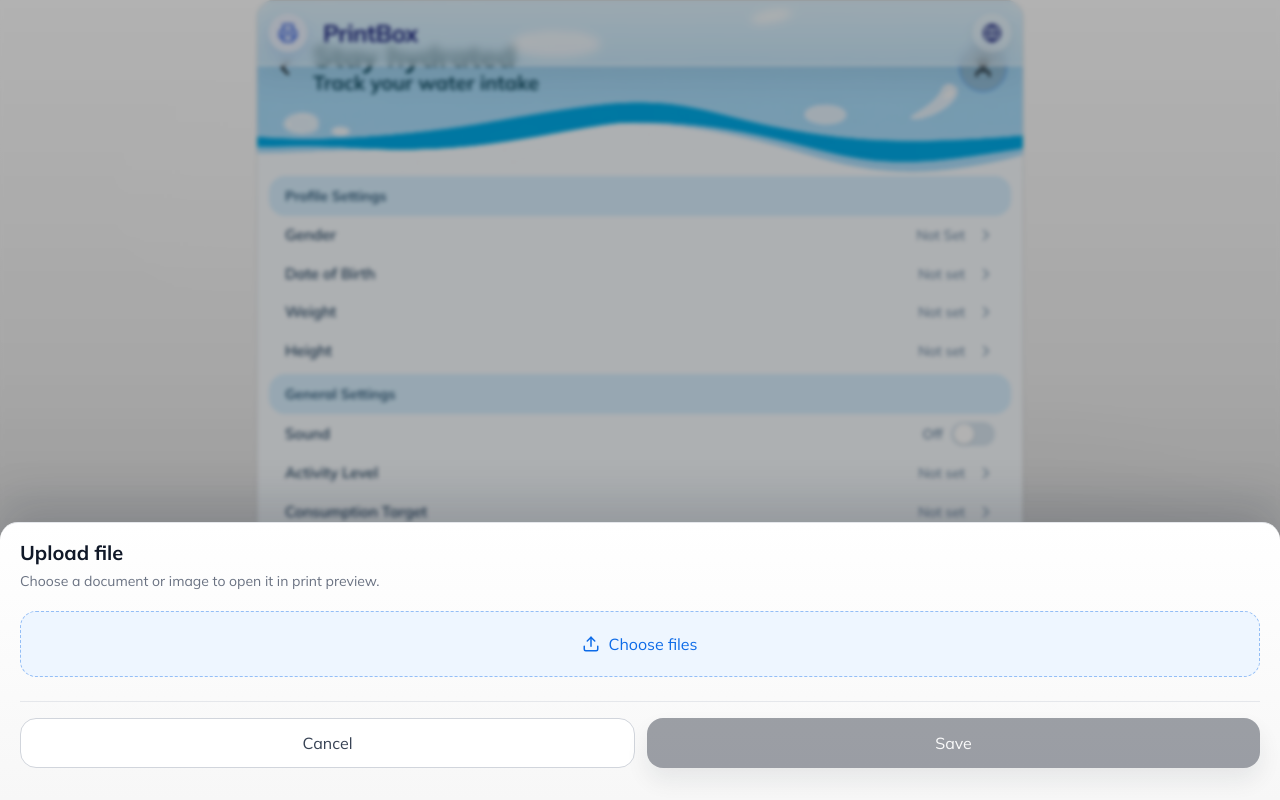
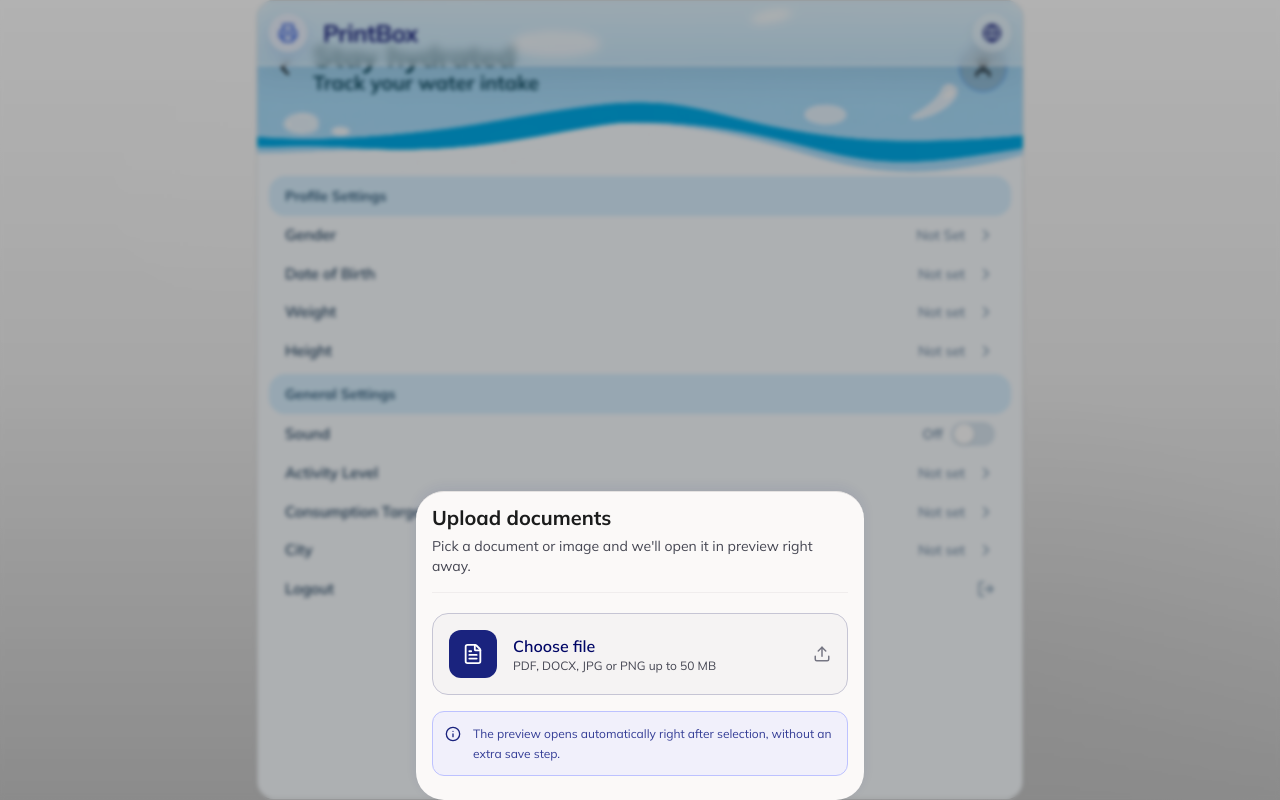
Before and after one commit to Sergey3174/print-app, a React (Vite) app: page /app/profile in a window 1280 px wide. Both pictures are taken after a click on the button "UPLOAD DOCUMENT". Built offline with nearby package versions, Linux system fonts and the light colour scheme; no server answers.

Commit message:
add validate format

```diff
--- a/src/pages/profile/ui/SettingsEditorSheet.tsx
+++ b/src/pages/profile/ui/SettingsEditorSheet.tsx
@@ -1,4 +1,4 @@
-// import { X } from "lucide-react";
+import { X } from "lucide-react";
 import { useEffect, useState, type ReactNode } from "react";
 import { createPortal } from "react-dom";
 
@@ -10,8 +10,12 @@ type SettingsEditorSheetProps = {
   description?: string;
   children: ReactNode;
   onClose: () => void;
-  onSave: () => void;
+  onSave?: () => void;
   disabled?: boolean;
+  showActionButtons?: boolean;
+  showCloseButton?: boolean;
+  saveLabel?: string;
+  cancelLabel?: string;
 };
 
 export function SettingsEditorSheet({
@@ -22,6 +26,10 @@ export function SettingsEditorSheet({
   onClose,
   onSave,
   disabled = false,
+  showActionButtons = true,
+  showCloseButton = false,
+  saveLabel = "Save",
+  cancelLabel = "Cancel",
 }: SettingsEditorSheetProps) {
   const [shouldRender, setShouldRender] = useState(isOpen);
   const [isVisible, setIsVisible] = useState(false);
@@ -97,35 +105,44 @@ export function SettingsEditorSheet({
       />
 
       <div
-        className={`fixed inset-x-0 bottom-0 z-30 rounded-t-[18px] border-t border-gray-200 bg-[linear-gradient(180deg,#ffffff_0%,#f7f7f7_100%)] px-5 pb-8 pt-4 transition-transform duration-300 shadow-[0_-20px_45px_rgba(15,23,42,0.16)] ${
+        className={`fixed inset-x-0 bottom-0 z-30 rounded-t-[28px] border-t border-[#e4e2e1] bg-[#fbf9f8] px-4 pb-6 pt-3 transition-transform duration-300 shadow-[0_-4px_12px_rgba(26,35,126,0.08)] sm:left-1/2 sm:max-w-md sm:-translate-x-1/2 sm:rounded-[28px] ${
           isVisible ? "translate-y-0" : "translate-y-full"
         }`}
       >
-        <div className="mb-5 flex items-start justify-between gap-4">
+        <div className="flex justify-center pb-1 sm:hidden">
+          <div className="h-1 w-8 rounded-full bg-[#c6c5d4]" />
+        </div>
+
+        <div className="mb-5 flex items-start justify-between gap-4 border-b border-[#f0eded] pb-4">
           <div>
-            <h3 className="text-xl font-bold text-gray-900">{title}</h3>
+            <h3 className="text-xl font-bold text-[#1b1c1c]">{title}</h3>
             {description && (
-              <p className="mt-1 text-sm text-gray-500">{description}</p>
+              <p className="mt-1 text-sm text-[#454652]">{description}</p>
             )}
           </div>
-          {/* <button
+
+          {showCloseButton ? (
+            <button
               type="button"
-            className="rounded-full border border-gray-200 bg-white p-2 text-gray-500 transition hover:bg-gray-50"
+              className="rounded-full p-2 text-[#454652] transition hover:bg-[#f0eded]"
               onClick={onClose}
+              aria-label="Close sheet"
             >
-            <X size={18} />
-          </button> */}
+              <X size={20} />
+            </button>
+          ) : null}
         </div>
 
         {children}
 
+        {showActionButtons ? (
           <div className="mt-6 flex gap-3 border-t border-gray-200 pt-4">
             <button
               type="button"
               className="flex-1 rounded-2xl border border-gray-300 bg-white px-4 py-3 font-semibold text-gray-700 transition hover:bg-gray-50 disabled:opacity-50"
               onClick={onClose}
             >
-            Cancel
+              {cancelLabel}
             </button>
             <button
               type="button"
@@ -133,9 +150,10 @@ export function SettingsEditorSheet({
               onClick={onSave}
               disabled={disabled}
             >
-            Save
+              {saveLabel}
             </button>
           </div>
+        ) : null}
       </div>
     </>,
     document.body,
--- /dev/null
+++ b/src/shared/lib/file/validatePreviewFile.ts
@@ -0,0 +1,17 @@
+const SUPPORTED_PREVIEW_EXTENSIONS = new Set(["pdf", "docx", "jpg", "jpeg", "png"]);
+
+export function validatePreviewFile(file: File) {
+  const extension = file.name.split(".").pop()?.toLowerCase() ?? "";
+
+  if (SUPPORTED_PREVIEW_EXTENSIONS.has(extension)) {
+    return {
+      isValid: true,
+      errorMessage: null,
+    };
+  }
+
+  return {
+    isValid: false,
+    errorMessage: "Unsupported format. Please choose PDF, DOCX, JPG, JPEG, or PNG.",
+  };
+}
--- a/src/widgets/app-layout/ui/AppLayout.tsx
+++ b/src/widgets/app-layout/ui/AppLayout.tsx
@@ -3,37 +3,41 @@ import { MobileShell } from "../../mobile-shell/ui/MobileShell";
 import { useRef, useState, type ChangeEvent } from "react";
 import { useRecentFiles } from "../model/recentFilesContext";
 import { SettingsEditorSheet } from "../../../pages/profile/ui/SettingsEditorSheet";
-import { Globe, Printer, Trash2, Upload } from "lucide-react";
+import { FileText, Globe, Info, Printer, Upload } from "lucide-react";
+import { toast } from "react-toastify";
+import { validatePreviewFile } from "../../../shared/lib/file/validatePreviewFile";
 
 export function AppLayout() {
   const [isUploadSheetOpen, setIsUploadSheetOpen] = useState(false);
-  const [draftFile, setDraftFile] = useState<File | null>(null);
+  const [isOpeningFile, setIsOpeningFile] = useState(false);
   const inputRef = useRef<HTMLInputElement>(null);
   const navigate = useNavigate();
   const { openPreviewFile } = useRecentFiles();
 
-  const handleFileChange = (event: ChangeEvent<HTMLInputElement>) => {
+  const handleFileChange = async (event: ChangeEvent<HTMLInputElement>) => {
     const file = event.target.files?.[0] ?? null;
+    event.target.value = "";
 
-    setDraftFile(file);
-    event.target.value = "";
-  };
-
-  const handleCloseSheet = () => {
-    setDraftFile(null);
-    setIsUploadSheetOpen(false);
-  };
-
-  const handleSaveFile = async () => {
-    if (!draftFile) {
-      setIsUploadSheetOpen(false);
+    if (!file) {
       return;
     }
 
-    await openPreviewFile(draftFile);
-    setDraftFile(null);
+    const validationResult = validatePreviewFile(file);
+
+    if (!validationResult.isValid) {
+      toast.error(validationResult.errorMessage);
+      return;
+    }
+
+    setIsOpeningFile(true);
+
+    try {
+      await openPreviewFile(file);
       setIsUploadSheetOpen(false);
       navigate("/app/preview");
+    } finally {
+      setIsOpeningFile(false);
+    }
   };
 
   const header = (
@@ -73,53 +77,52 @@ export function AppLayout() {
       <input
         ref={inputRef}
         type="file"
-        accept=".pdf,.doc,.docx,image/*"
+        accept=".pdf,.docx,.jpg,.jpeg,.png,image/jpeg,image/png"
         className="hidden"
         onChange={handleFileChange}
       />
 
       <SettingsEditorSheet
         isOpen={isUploadSheetOpen}
-        title="Upload file"
-        description="Choose a document or image to open it in print preview."
-        onClose={handleCloseSheet}
-        onSave={handleSaveFile}
-        disabled={!draftFile}
+        title="Upload documents"
+        description="Pick a document or image and we'll open it in preview right away."
+        onClose={() => setIsUploadSheetOpen(false)}
+        showActionButtons={false}
+        showCloseButton={false}
       >
         <div className="flex flex-col gap-4">
           <button
             type="button"
             onClick={() => inputRef.current?.click()}
-            className="flex items-center justify-center gap-2 rounded-2xl border border-dashed border-[#0d6be8]/40 bg-[#eef6ff] px-4 py-5 text-sm font-semibold text-[#0d6be8]"
+            disabled={isOpeningFile}
+            className="group flex w-full items-center gap-4 rounded-2xl border border-[#c6c5d4] bg-[#f5f3f3] p-4 text-left transition active:scale-[0.98] disabled:cursor-wait disabled:opacity-70"
           >
-            <Upload size={18} />
-            Choose files
-          </button>
+            <div className="flex h-12 w-12 shrink-0 items-center justify-center rounded-xl bg-[#1a237e] text-white">
+              <FileText size={22} />
+            </div>
 
-          {draftFile ? (
-            <div className="flex items-center justify-between gap-3 rounded-2xl border border-gray-200 bg-white px-4 py-3">
-              <div className="min-w-0">
-                <p className="truncate text-sm font-medium text-gray-900">
-                  {draftFile.name.replace(/\.[^.]+$/, "")}
+            <div className="min-w-0 flex-1">
+              <p className="text-base font-semibold text-[#000666]">
+                {isOpeningFile ? "Opening file..." : "Choose file"}
               </p>
-                <p className="text-xs text-gray-500">
-                  {(draftFile.name.split(".").pop() ?? "file").toUpperCase()} |{" "}
-                  {draftFile.size >= 1024 * 1024
-                    ? `${(draftFile.size / (1024 * 1024)).toFixed(1)} MB`
-                    : `${Math.max(1, Math.round(draftFile.size / 1024))} KB`}
+              <p className="text-xs text-[#454652]">
+                PDF, DOCX, JPG or PNG up to 50 MB
               </p>
             </div>
 
-              <button
-                type="button"
-                onClick={() => setDraftFile(null)}
-                className="rounded-full border border-red-200 bg-red-50 p-2 text-red-500 transition hover:bg-red-100"
-                aria-label="Remove selected file"
-              >
-                <Trash2 size={16} />
+            <Upload
+              size={18}
+              className="shrink-0 text-[#767683] transition group-hover:text-[#000666]"
+            />
           </button>
+
+          <div className="flex items-start gap-3 rounded-xl border border-[#bdc2ff] bg-[#e0e0ff]/40 p-3">
+            <Info size={16} className="mt-0.5 shrink-0 text-[#1a237e]" />
+            <p className="text-xs leading-relaxed text-[#343d96]">
+              The preview opens automatically right after selection, without an
+              extra save step.
+            </p>
           </div>
-          ) : null}
         </div>
       </SettingsEditorSheet>
     </MobileShell>
--- a/src/widgets/bottom-nav/ui/BottomNav.tsx
+++ b/src/widgets/bottom-nav/ui/BottomNav.tsx
@@ -1,8 +1,10 @@
 import { useRef, useState, type ChangeEvent } from "react";
-import { File, Home, Plus, Trash2, Upload } from "lucide-react";
+import { File, FileText, Home, Info, Plus, Upload } from "lucide-react";
 import { NavLink, useNavigate } from "react-router-dom";
 import { SettingsEditorSheet } from "../../../pages/profile/ui/SettingsEditorSheet";
 import { useRecentFiles } from "../../app-layout/model/recentFilesContext";
+import { toast } from "react-toastify";
+import { validatePreviewFile } from "../../../shared/lib/file/validatePreviewFile";
 
 type BottomNavItem = {
   to: string;
@@ -33,33 +35,35 @@ const items: BottomNavItem[] = [
 
 export function BottomNav() {
   const [isUploadSheetOpen, setIsUploadSheetOpen] = useState(false);
-  const [draftFile, setDraftFile] = useState<File | null>(null);
+  const [isOpeningFile, setIsOpeningFile] = useState(false);
   const inputRef = useRef<HTMLInputElement>(null);
   const navigate = useNavigate();
   const { openPreviewFile } = useRecentFiles();
 
-  const handleFileChange = (event: ChangeEvent<HTMLInputElement>) => {
+  const handleFileChange = async (event: ChangeEvent<HTMLInputElement>) => {
     const file = event.target.files?.[0] ?? null;
+    event.target.value = "";
 
-    setDraftFile(file);
-    event.target.value = "";
-  };
-
-  const handleCloseSheet = () => {
-    setDraftFile(null);
-    setIsUploadSheetOpen(false);
-  };
-
-  const handleSaveFile = async () => {
-    if (!draftFile) {
-      setIsUploadSheetOpen(false);
+    if (!file) {
       return;
     }
 
-    await openPreviewFile(draftFile);
-    setDraftFile(null);
+    const validationResult = validatePreviewFile(file);
+
+    if (!validationResult.isValid) {
+      toast.error(validationResult.errorMessage);
+      return;
+    }
+
+    setIsOpeningFile(true);
+
+    try {
+      await openPreviewFile(file);
       setIsUploadSheetOpen(false);
       navigate("/app/preview");
+    } finally {
+      setIsOpeningFile(false);
+    }
   };
 
   return (
@@ -127,53 +131,52 @@ export function BottomNav() {
       <input
         ref={inputRef}
         type="file"
-        accept=".pdf,.doc,.docx,image/*"
+        accept=".pdf,.docx,.jpg,.jpeg,.png,image/jpeg,image/png"
         className="hidden"
         onChange={handleFileChange}
       />
 
       <SettingsEditorSheet
         isOpen={isUploadSheetOpen}
-        title="Upload file"
-        description="Choose a document or image to open it in print preview."
-        onClose={handleCloseSheet}
-        onSave={handleSaveFile}
-        disabled={!draftFile}
+        title="Upload documents"
+        description="Pick a document or image and we'll open it in preview right away."
+        onClose={() => setIsUploadSheetOpen(false)}
+        showActionButtons={false}
+        showCloseButton
       >
         <div className="flex flex-col gap-4">
           <button
             type="button"
             onClick={() => inputRef.current?.click()}
-            className="flex items-center justify-center gap-2 rounded-2xl border border-dashed border-[#0d6be8]/40 bg-[#eef6ff] px-4 py-5 text-sm font-semibold text-[#0d6be8]"
+            disabled={isOpeningFile}
+            className="group flex w-full items-center gap-4 rounded-2xl border border-[#c6c5d4] bg-[#f5f3f3] p-4 text-left transition active:scale-[0.98] disabled:cursor-wait disabled:opacity-70"
           >
-            <Upload size={18} />
-            Choose files
-          </button>
+            <div className="flex h-12 w-12 shrink-0 items-center justify-center rounded-xl bg-[#1a237e] text-white">
+              <FileText size={22} />
+            </div>
 
-          {draftFile ? (
-            <div className="flex items-center justify-between gap-3 rounded-2xl border border-gray-200 bg-white px-4 py-3">
-              <div className="min-w-0">
-                <p className="truncate text-sm font-medium text-gray-900">
-                  {draftFile.name.replace(/\.[^.]+$/, "")}
+            <div className="min-w-0 flex-1">
+              <p className="text-base font-semibold text-[#000666]">
+                {isOpeningFile ? "Opening file..." : "Choose file"}
               </p>
-                <p className="text-xs text-gray-500">
-                  {(draftFile.name.split(".").pop() ?? "file").toUpperCase()} |{" "}
-                  {draftFile.size >= 1024 * 1024
-                    ? `${(draftFile.size / (1024 * 1024)).toFixed(1)} MB`
-                    : `${Math.max(1, Math.round(draftFile.size / 1024))} KB`}
+              <p className="text-xs text-[#454652]">
+                PDF, DOCX, JPG or PNG up to 50 MB
               </p>
             </div>
 
-              <button
-                type="button"
-                onClick={() => setDraftFile(null)}
-                className="rounded-full border border-red-200 bg-red-50 p-2 text-red-500 transition hover:bg-red-100"
-                aria-label="Remove selected file"
-              >
-                <Trash2 size={16} />
+            <Upload
+              size={18}
+              className="shrink-0 text-[#767683] transition group-hover:text-[#000666]"
+            />
           </button>
+
+          <div className="flex items-start gap-3 rounded-xl border border-[#bdc2ff] bg-[#e0e0ff]/40 p-3">
+            <Info size={16} className="mt-0.5 shrink-0 text-[#1a237e]" />
+            <p className="text-xs leading-relaxed text-[#343d96]">
+              The preview opens automatically right after selection, without an
+              extra save step.
+            </p>
           </div>
-          ) : null}
         </div>
       </SettingsEditorSheet>
     </>
```
Lines whose indentation alone changed are shown as unchanged.
